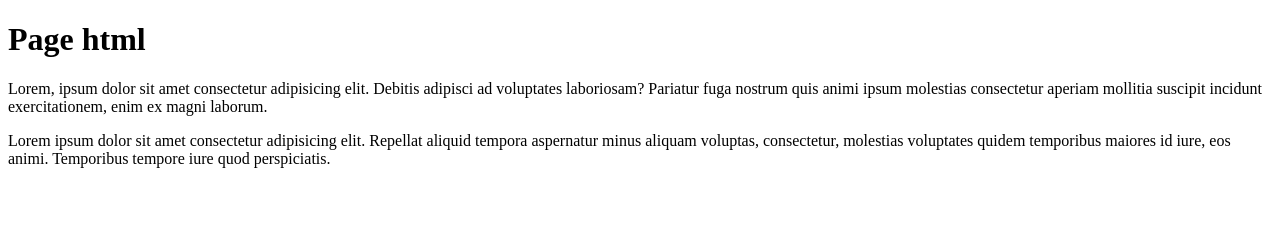
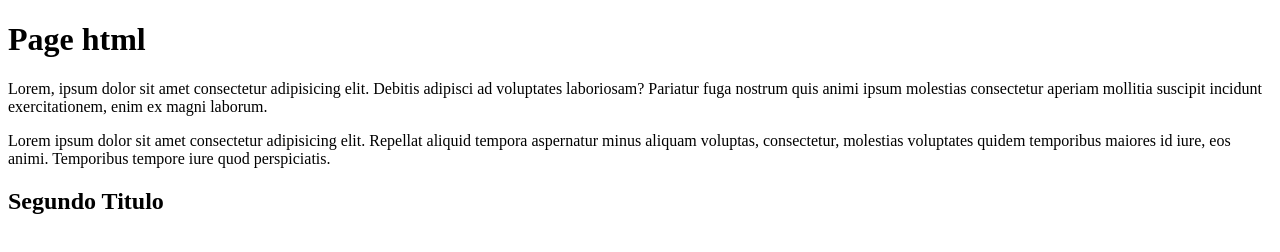
Before and after one commit to z4eddie/PageWeb, a plain HTML site: page index.html in a window 1280 px wide. Drawn offline with Linux system fonts and the light colour scheme.

Commit message:
se agrego segundo titulo en gui

```diff
--- a/index.html
+++ b/index.html
@@ -11,5 +11,6 @@
     <h1>Page html</h1>
     <p>Lorem, ipsum dolor sit amet consectetur adipisicing elit. Debitis adipisci ad voluptates laboriosam? Pariatur fuga nostrum quis animi ipsum molestias consectetur aperiam mollitia suscipit incidunt exercitationem, enim ex magni laborum.</p>
     <p>Lorem ipsum dolor sit amet consectetur adipisicing elit. Repellat aliquid tempora aspernatur minus aliquam voluptas, consectetur, molestias voluptates quidem temporibus maiores id iure, eos animi. Temporibus tempore iure quod perspiciatis.</p>
+    <h2>Segundo Titulo</h2>
 </body>
 </html>
```
